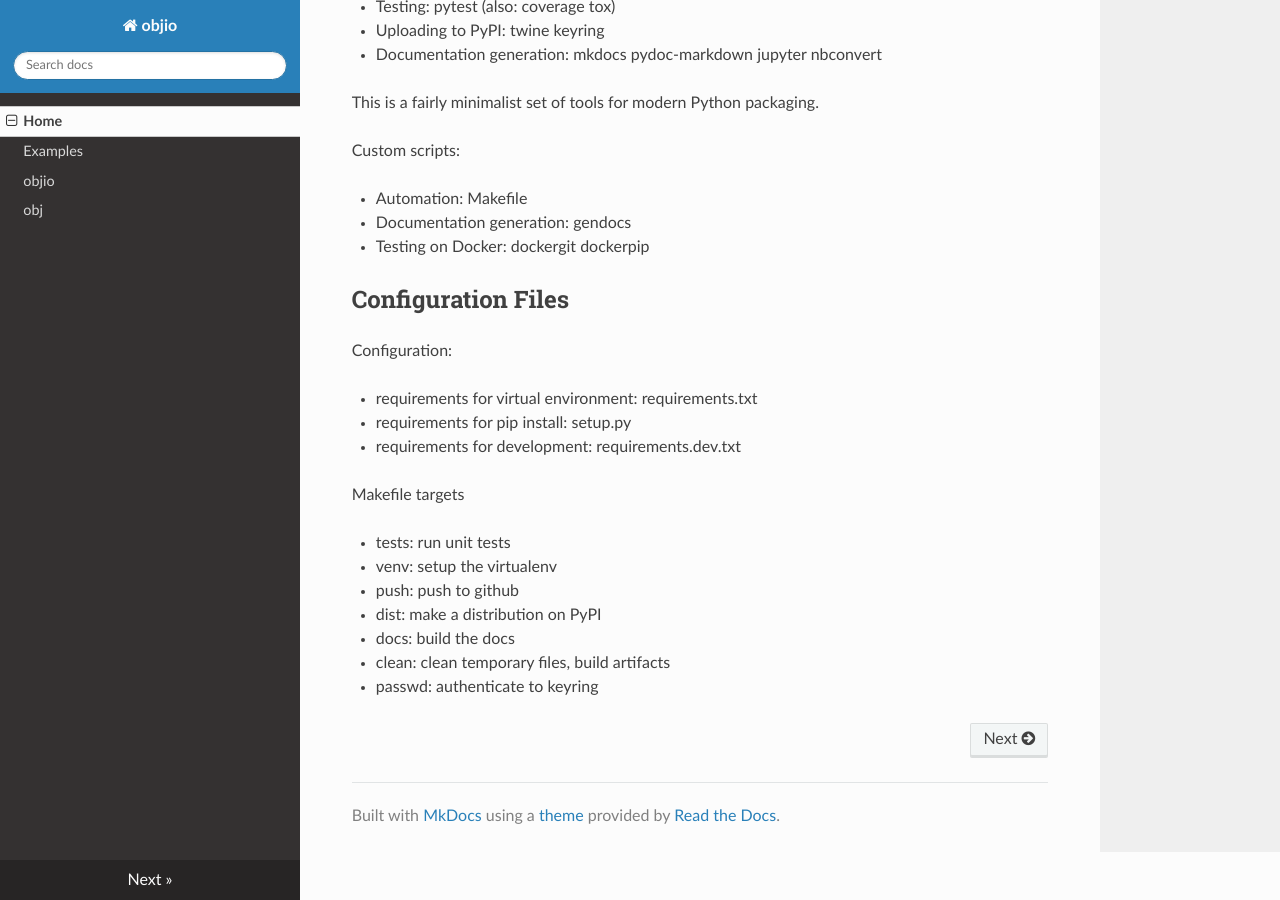
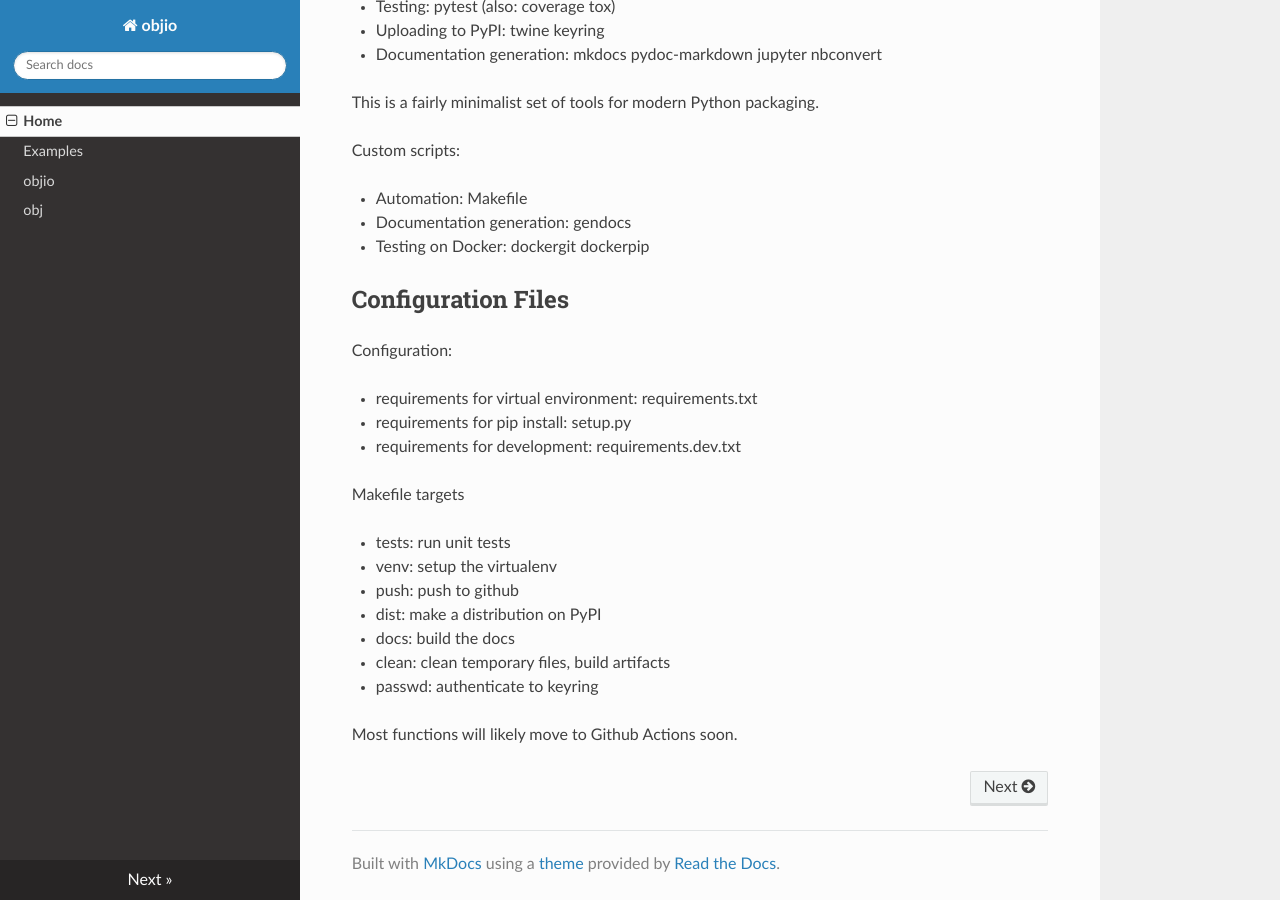
Before and after one commit to tmbdev/objectio, an MkDocs documentation site: the page built from docs/index.md, in a window 1280 px wide and 900 px high, scrolled down 2139 px. Built offline with MkDocs 1.6.1, drawn with Linux system fonts in a browser that asks for light colours; nearby versions of some CDN libraries.

Commit message:
documentation update

```diff
--- a/docs/index.md
+++ b/docs/index.md
@@ -125,3 +125,5 @@ Makefile targets
 - docs: build the docs
 - clean: clean temporary files, build artifacts
 - passwd: authenticate to keyring
+
+Most functions will likely move to Github Actions soon.
```
Also changed, not shown: README.md (+2 -0 lines).
